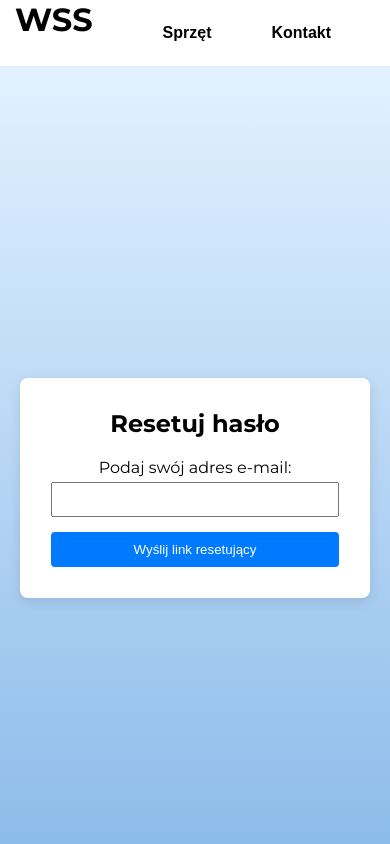
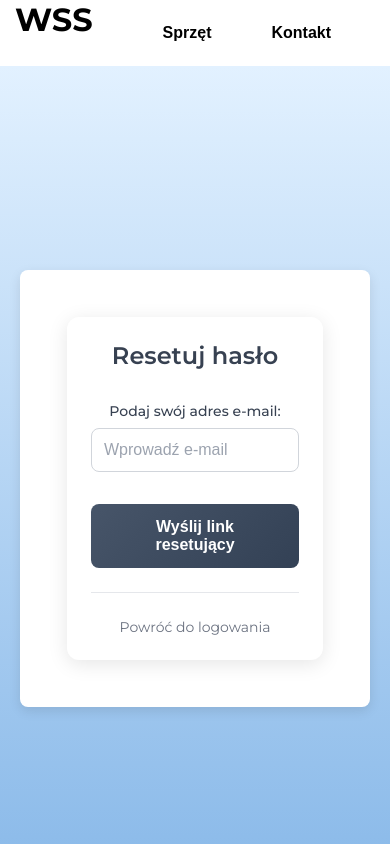
Before and after one commit to kacperoskyyy/ZSPP, a React (Create React App) app in the folder frontend/my-react-app/: page /forgot-password in a window 390 px wide. Shown: the top 844 px of the page. Built offline with nearby package versions, Linux system fonts and the light colour scheme.

Commit message:
Przypomnienie hasła wystylizowane

```diff
--- /dev/null
+++ b/frontend/my-react-app/src/pages/ForgotPassword.css
@@ -0,0 +1,119 @@
+/* Forgot Password form styles */
+.forgot-password-container {
+  max-width: 400px;
+  margin: 2rem auto;
+  padding: 2rem;
+  background: #ffffff;
+  border-radius: 12px;
+  box-shadow: 0 4px 20px rgba(0, 0, 0, 0.1);
+}
+
+.forgot-password-title {
+  font-size: 1.75rem;
+  font-weight: 600;
+  color: #374151;
+  text-align: center;
+  margin-bottom: 2rem;
+}
+
+.forgot-password-form {
+  display: flex;
+  flex-direction: column;
+  gap: 1.5rem;
+}
+
+.form-group {
+  display: flex;
+  flex-direction: column;
+  gap: 0.5rem;
+}
+
+.form-label {
+  font-size: 0.875rem;
+  font-weight: 500;
+  color: #374151;
+}
+
+.form-input {
+  padding: 0.75rem;
+  border: 1px solid #d1d5db;
+  border-radius: 8px;
+  font-size: 1rem;
+  transition: border-color 0.2s ease, box-shadow 0.2s ease;
+  background: #ffffff;
+}
+
+.form-input:focus {
+  outline: none;
+  border-color: #3b82f6;
+  box-shadow: 0 0 0 3px rgba(59, 130, 246, 0.1);
+}
+
+.form-input::placeholder {
+  color: #9ca3af;
+}
+
+.submit-button {
+  padding: 0.875rem 1.5rem;
+  background: linear-gradient(135deg, #475569 0%, #334155 100%);
+  color: white;
+  border: none;
+  border-radius: 8px;
+  font-size: 1rem;
+  font-weight: 600;
+  cursor: pointer;
+  transition: all 0.2s ease;
+  margin-top: 0.5rem;
+}
+
+.submit-button:hover {
+  background: linear-gradient(135deg, #334155 0%, #1e293b 100%);
+  transform: translateY(-1px);
+  box-shadow: 0 4px 12px rgba(0, 0, 0, 0.15);
+}
+
+.submit-button:active {
+  transform: translateY(0);
+}
+
+.status-message {
+  padding: 0.75rem;
+  background: #f0fdf4;
+  border: 1px solid #bbf7d0;
+  border-radius: 8px;
+  color: #16a34a;
+  font-size: 0.875rem;
+  text-align: center;
+  margin-top: 1rem;
+}
+
+.back-to-login {
+  text-align: center;
+  margin-top: 1.5rem;
+  padding-top: 1.5rem;
+  border-top: 1px solid #e5e7eb;
+}
+
+.back-to-login a {
+  color: #6b7280;
+  text-decoration: none;
+  font-size: 0.875rem;
+  transition: color 0.2s ease;
+}
+
+.back-to-login a:hover {
+  color: #374151;
+  text-decoration: underline;
+}
+
+/* Responsive design */
+@media (max-width: 480px) {
+  .forgot-password-container {
+    margin: 1rem;
+    padding: 1.5rem;
+  }
+
+  .forgot-password-title {
+    font-size: 1.5rem;
+  }
+}
--- a/frontend/my-react-app/src/pages/ForgotPassword.js
+++ b/frontend/my-react-app/src/pages/ForgotPassword.js
@@ -1,14 +1,19 @@
 // src/pages/ForgotPassword.js
 import React, { useState } from "react";
+import { Link } from "react-router-dom";
 import FormContainer from "../components/FormContainer";
+import "./ForgotPassword.css";
 
 const ForgotPassword = () => {
   const [email, setEmail] = useState("");
   const [statusMessage, setStatusMessage] = useState("");
+  const [loading, setLoading] = useState(false);
 
   const handleForgotPassword = async (e) => {
     e.preventDefault();
     setStatusMessage("");
+    setLoading(true);
+
     try {
       const response = await fetch("/api/password-reset", {
         method: "POST",
@@ -19,46 +24,51 @@ const ForgotPassword = () => {
       setStatusMessage(data.message);
     } catch (error) {
       setStatusMessage("Wystąpił błąd podczas wysyłania żądania resetu hasła.");
+    } finally {
+      setLoading(false);
     }
   };
 
   return (
     <FormContainer>
-      <h2 style={{ textAlign: "center", marginBottom: "20px" }}>
-        Resetuj hasło
-      </h2>
-      <form onSubmit={handleForgotPassword}>
-        <div style={{ marginBottom: "15px" }}>
-          <label htmlFor="email">Podaj swój adres e-mail:</label>
+      <div className="forgot-password-container">
+        <h2 className="forgot-password-title">Resetuj hasło</h2>
+
+        <form onSubmit={handleForgotPassword} className="forgot-password-form">
+          <div className="form-group">
+            <label htmlFor="email" className="form-label">
+              Podaj swój adres e-mail:
+            </label>
             <input
               type="email"
               id="email"
-            style={{ width: "100%", padding: "8px", marginTop: "5px" }}
+              className="form-input"
+              placeholder="Wprowadź e-mail"
               value={email}
               onChange={(e) => setEmail(e.target.value)}
               required
             />
           </div>
+
           <button
             type="submit"
-          style={{
-            width: "100%",
-            padding: "10px",
-            backgroundColor: "#007bff",
-            color: "#fff",
-            border: "none",
-            borderRadius: "4px",
-            cursor: "pointer",
-          }}
+            className="submit-button"
+            disabled={loading}
           >
-          Wyślij link resetujący
+            {loading ? "Wysyłanie..." : "Wyślij link resetujący"}
           </button>
         </form>
+
+        <div className="back-to-login">
+          <Link to="/login">Powróć do logowania</Link>
+        </div>
+
         {statusMessage && (
-        <p style={{ marginTop: "15px", textAlign: "center" }}>
+          <div className="status-message">
             {statusMessage}
-        </p>
+          </div>
         )}
+      </div>
     </FormContainer>
   );
 };
--- /dev/null
+++ b/frontend/my-react-app/src/pages/ResetPassword.css
@@ -0,0 +1,104 @@
+/* Reset Password styles */
+.reset-password-container {
+  max-width: 400px;
+  margin: 2rem auto;
+  padding: 2rem;
+  background: #ffffff;
+  border-radius: 12px;
+  box-shadow: 0 4px 20px rgba(0, 0, 0, 0.1);
+}
+
+.reset-password-title {
+  font-size: 1.75rem;
+  font-weight: 600;
+  color: #374151;
+  text-align: center;
+  margin-bottom: 2rem;
+}
+
+.reset-password-form {
+  display: flex;
+  flex-direction: column;
+  gap: 1.5rem;
+}
+
+.form-group {
+  display: flex;
+  flex-direction: column;
+  gap: 0.5rem;
+}
+
+.form-label {
+  font-size: 0.875rem;
+  font-weight: 500;
+  color: #374151;
+}
+
+.form-input {
+  padding: 0.75rem;
+  border: 1px solid #d1d5db;
+  border-radius: 8px;
+  font-size: 1rem;
+  transition: border-color 0.2s ease, box-shadow 0.2s ease;
+  background: #ffffff;
+}
+
+.form-input:focus {
+  outline: none;
+  border-color: #3b82f6;
+  box-shadow: 0 0 0 3px rgba(59, 130, 246, 0.1);
+}
+
+.form-input::placeholder {
+  color: #9ca3af;
+}
+
+.submit-button {
+  padding: 0.875rem 1.5rem;
+  background: linear-gradient(135deg, #475569 0%, #334155 100%);
+  color: white;
+  border: none;
+  border-radius: 8px;
+  font-size: 1rem;
+  font-weight: 600;
+  cursor: pointer;
+  transition: all 0.2s ease;
+  margin-top: 0.5rem;
+}
+
+.submit-button:hover {
+  background: linear-gradient(135deg, #334155 0%, #1e293b 100%);
+  transform: translateY(-1px);
+  box-shadow: 0 4px 12px rgba(0, 0, 0, 0.15);
+}
+
+.submit-button:active {
+  transform: translateY(0);
+}
+
+.error-message {
+  padding: 0.75rem;
+  background: #fef2f2;
+  border: 1px solid #fecaca;
+  border-radius: 8px;
+  color: #dc2626;
+  font-size: 0.875rem;
+  margin-top: 1rem;
+}
+
+.success-message {
+  padding: 0.75rem;
+  background: #f0fdf4;
+  border: 1px solid #bbf7d0;
+  border-radius: 8px;
+  color: #16a34a;
+  font-size: 0.875rem;
+  margin-top: 1rem;
+}
+
+.no-token-message {
+  text-align: center;
+  color: #6b7280;
+  font-size: 1rem;
+  padding: 2rem 0;
+}
```
Also changed, not shown: frontend/my-react-app/src/pages/ResetPassword.js (+129 -27 lines). Lines whose indentation alone changed are shown as unchanged.
